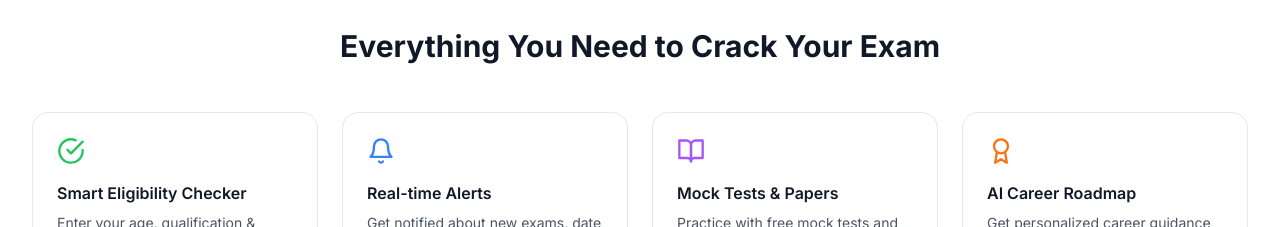
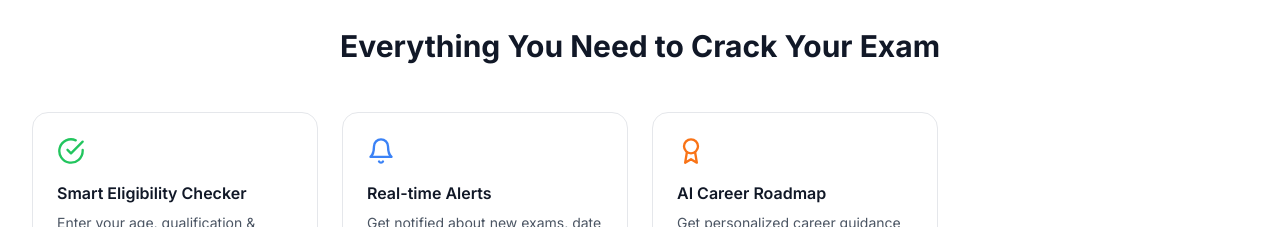
Before and after one commit to Bhavyareddie/examalert-telangana, a Next.js app in the folder frontend/: page / in a window 1280 px wide. Shown: the part 1200-1427 px from the top of the page. Built offline with nearby package versions, Linux system fonts and the light colour scheme; no server answers; the database is empty.

Commit message:
Remove Mock Tests & Papers from homepage features

```diff
--- a/frontend/src/app/page.tsx
+++ b/frontend/src/app/page.tsx
@@ -83,7 +83,6 @@ export default function HomePage() {
             {[
               { icon: <CheckCircle className="text-green-500" size={28} />, title: 'Smart Eligibility Checker', desc: 'Enter your age, qualification & category to instantly see all exams you can apply for.', href: '/eligibility' },
               { icon: <Bell className="text-blue-500" size={28} />, title: 'Real-time Alerts', desc: 'Get notified about new exams, date changes, results and counseling schedules.', href: '/notifications' },
-              { icon: <BookOpen className="text-purple-500" size={28} />, title: 'Mock Tests & Papers', desc: 'Practice with free mock tests and previous year question papers for all exams.', href: '/exams' },
               { icon: <Award className="text-orange-500" size={28} />, title: 'AI Career Roadmap', desc: 'Get personalized career guidance and exam recommendations powered by AI.', href: '/profile' },
             ].map((f, i) => (
               <Link key={i} href={f.href} className="p-6 rounded-2xl border border-gray-200 dark:border-gray-700 hover:border-blue-300 dark:hover:border-blue-600 hover:shadow-md transition-all group">
```
